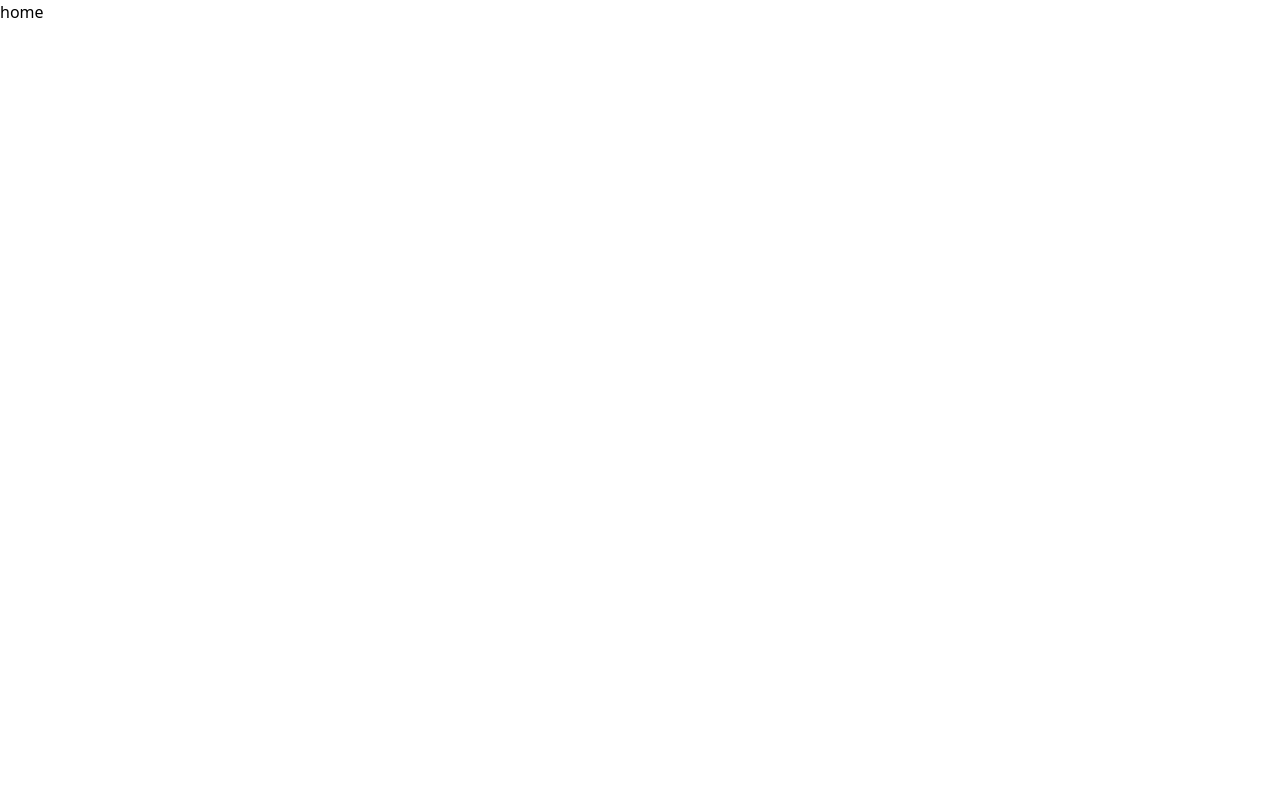
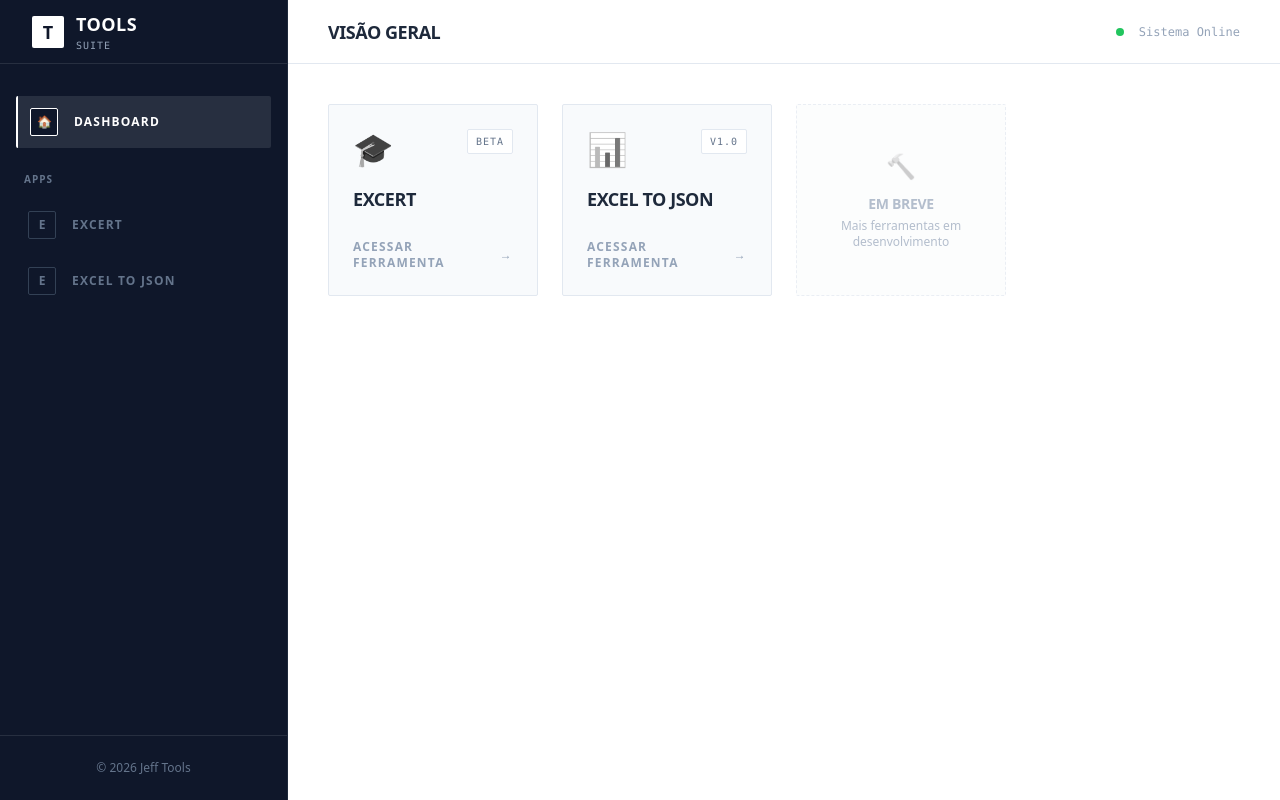
Before and after one commit to jeff-silva/tools, a Nuxt app in the folder service-front/src/: page / in a window 1280 px wide. Built offline with nearby package versions, Linux system fonts and the light colour scheme.

Commit message:
feat: index

```diff
--- a/service-front/src/app/pages/index.vue
+++ b/service-front/src/app/pages/index.vue
@@ -1,3 +1,209 @@
+<script setup>
+useHead({
+  title: "Tools Dashboard",
+  link: [
+    {
+      rel: "stylesheet",
+      href: "https://fonts.googleapis.com/css2?family=Inter:wght@300;400;500;600;700&display=swap",
+    },
+  ],
+});
+
+const tools = [
+  {
+    name: "Excert",
+    description: "Gerador de Certificados Automático",
+    route: "/excert",
+    icon: "🎓", // Using emoji for simplicity, or we could use SVG
+    badge: "Beta",
+    color: "bg-indigo-500",
+  },
+  {
+    name: "Excel to JSON",
+    description: "Conversor de planilhas para JSON",
+    route: "/excel-to-json",
+    icon: "📊",
+    badge: "V1.0",
+    color: "bg-emerald-500",
+  },
+];
+</script>
+
 <template>
-  <div>home</div>
+  <div
+    class="flex flex-col md:flex-row h-screen w-full bg-gray-50 dark:bg-slate-950 text-slate-800 dark:text-slate-200 overflow-hidden font-sans"
+  >
+    <!-- SIDEBAR -->
+    <aside
+      class="hidden md:flex w-72 flex-col bg-slate-900 text-white flex-shrink-0 border-r border-slate-800 z-20"
+    >
+      <!-- Brand -->
+      <div class="h-16 flex items-center px-8 border-b border-white/10">
+        <div
+          class="w-8 h-8 bg-white text-slate-900 flex items-center justify-center font-bold text-lg mr-3 rounded-sm"
+        >
+          T
+        </div>
+        <div>
+          <h1 class="font-bold text-lg tracking-wide uppercase">Tools</h1>
+          <p
+            class="text-[10px] text-slate-400 font-mono tracking-widest uppercase"
+          >
+            Suite
+          </p>
+        </div>
+      </div>
+
+      <!-- Navigation -->
+      <nav class="flex-1 py-8 px-4 space-y-1 overflow-y-auto">
+        <div
+          class="flex items-center gap-4 p-3 rounded-sm bg-white/10 border-l-2 border-white text-white mb-2"
+        >
+          <div
+            class="w-7 h-7 flex items-center justify-center text-xs font-bold border border-white rounded-sm bg-slate-900"
+          >
+            🏠
+          </div>
+          <span class="text-xs font-bold uppercase tracking-widest"
+            >Dashboard</span
+          >
+        </div>
+
+        <div
+          class="pt-4 pb-2 px-2 text-[10px] font-bold uppercase tracking-widest text-slate-500"
+        >
+          Apps
+        </div>
+
+        <NuxtLink
+          v-for="tool in tools"
+          :key="tool.route"
+          :to="tool.route"
+          class="flex items-center gap-4 p-3 rounded-sm text-slate-500 hover:text-white hover:bg-slate-800 transition-all group"
+        >
+          <div
+            class="w-7 h-7 flex items-center justify-center text-xs font-bold border border-slate-700 group-hover:border-slate-500 rounded-sm bg-slate-900"
+          >
+            {{ tool.name.charAt(0) }}
+          </div>
+          <span
+            class="text-xs font-bold uppercase tracking-widest group-hover:translate-x-1 transition-transform"
+            >{{ tool.name }}</span
+          >
+        </NuxtLink>
+      </nav>
+
+      <!-- Footer -->
+      <div
+        class="p-6 border-t border-white/10 text-xs text-slate-500 text-center"
+      >
+        &copy; 2026 Jeff Tools
+      </div>
+    </aside>
+
+    <!-- MOBILE HEADER -->
+    <header
+      class="md:hidden h-16 bg-slate-900 text-white flex items-center justify-between px-4 flex-shrink-0 z-30 shadow-md w-full"
+    >
+      <div class="flex items-center gap-3">
+        <div
+          class="w-8 h-8 bg-white text-slate-900 flex items-center justify-center font-bold text-sm rounded-sm"
+        >
+          T
+        </div>
+        <span class="font-bold uppercase tracking-wider text-sm"
+          >Dashboard</span
+        >
+      </div>
+    </header>
+
+    <!-- MAIN CONTENT -->
+    <main
+      class="flex-1 relative flex flex-col h-full overflow-hidden bg-white dark:bg-slate-950 w-full"
+    >
+      <!-- Top Bar -->
+      <div
+        class="h-16 border-b border-slate-200 dark:border-slate-800 flex items-center justify-between px-6 sm:px-10 bg-white dark:bg-slate-950 flex-shrink-0 z-10"
+      >
+        <h2
+          class="text-lg font-bold text-slate-800 dark:text-white uppercase tracking-tight hidden sm:block"
+        >
+          Visão Geral
+        </h2>
+        <div class="flex items-center gap-3 ml-auto">
+          <div class="text-xs font-mono text-slate-400">
+            <span
+              class="w-2 h-2 inline-block rounded-full bg-green-500 mr-2"
+            ></span>
+            Sistema Online
+          </div>
+        </div>
+      </div>
+
+      <div class="flex-1 overflow-auto p-6 sm:p-10 relative scroll-smooth">
+        <div
+          class="grid grid-cols-1 sm:grid-cols-2 lg:grid-cols-3 xl:grid-cols-4 gap-6"
+        >
+          <!-- Cards -->
+          <NuxtLink
+            v-for="(tool, index) in tools"
+            :key="index"
+            :to="tool.route"
+            class="group relative bg-slate-50 dark:bg-slate-900 border border-slate-200 dark:border-slate-800 hover:border-slate-400 dark:hover:border-slate-600 rounded-sm p-6 transition-all hover:shadow-lg flex flex-col h-48 overflow-hidden"
+          >
+            <div
+              class="absolute top-0 left-0 w-1 h-full scale-y-0 group-hover:scale-y-100 transition-transform origin-top z-10"
+              :class="tool.color"
+            ></div>
+
+            <div class="flex justify-between items-start mb-4">
+              <div
+                class="text-4xl filter grayscale group-hover:grayscale-0 transition-all duration-500 scale-90 group-hover:scale-100 transform origin-left"
+              >
+                {{ tool.icon }}
+              </div>
+              <span
+                class="px-2 py-1 bg-white dark:bg-slate-950 border border-slate-200 dark:border-slate-800 text-[10px] font-mono uppercase tracking-widest text-slate-500 rounded-sm"
+                >{{ tool.badge }}</span
+              >
+            </div>
+
+            <h3
+              class="font-bold text-lg text-slate-800 dark:text-white mb-2 uppercase tracking-tight"
+            >
+              {{ tool.name }}
+            </h3>
+            <p class="text-sm text-slate-500 line-clamp-2 mb-4 flex-1">
+              {{ tool.description }}
+            </p>
+
+            <div
+              class="flex items-center text-xs font-bold uppercase tracking-widest text-slate-400 group-hover:text-slate-800 dark:group-hover:text-white transition-colors"
+            >
+              Acessar Ferramenta
+              <span
+                class="ml-2 transform group-hover:translate-x-1 transition-transform"
+                >→</span
+              >
+            </div>
+          </NuxtLink>
+
+          <!-- Coming Soon Card -->
+          <div
+            class="group relative bg-slate-50/50 dark:bg-slate-900/50 border border-dashed border-slate-200 dark:border-slate-800 rounded-sm p-6 flex flex-col h-48 items-center justify-center text-center opacity-70"
+          >
+            <span class="text-2xl mb-3 grayscale opacity-50">🔨</span>
+            <h3
+              class="font-bold text-sm text-slate-400 dark:text-slate-500 mb-1 uppercase tracking-tight"
+            >
+              Em Breve
+            </h3>
+            <p class="text-xs text-slate-400">
+              Mais ferramentas em desenvolvimento
+            </p>
+          </div>
+        </div>
+      </div>
+    </main>
+  </div>
 </template>
```
